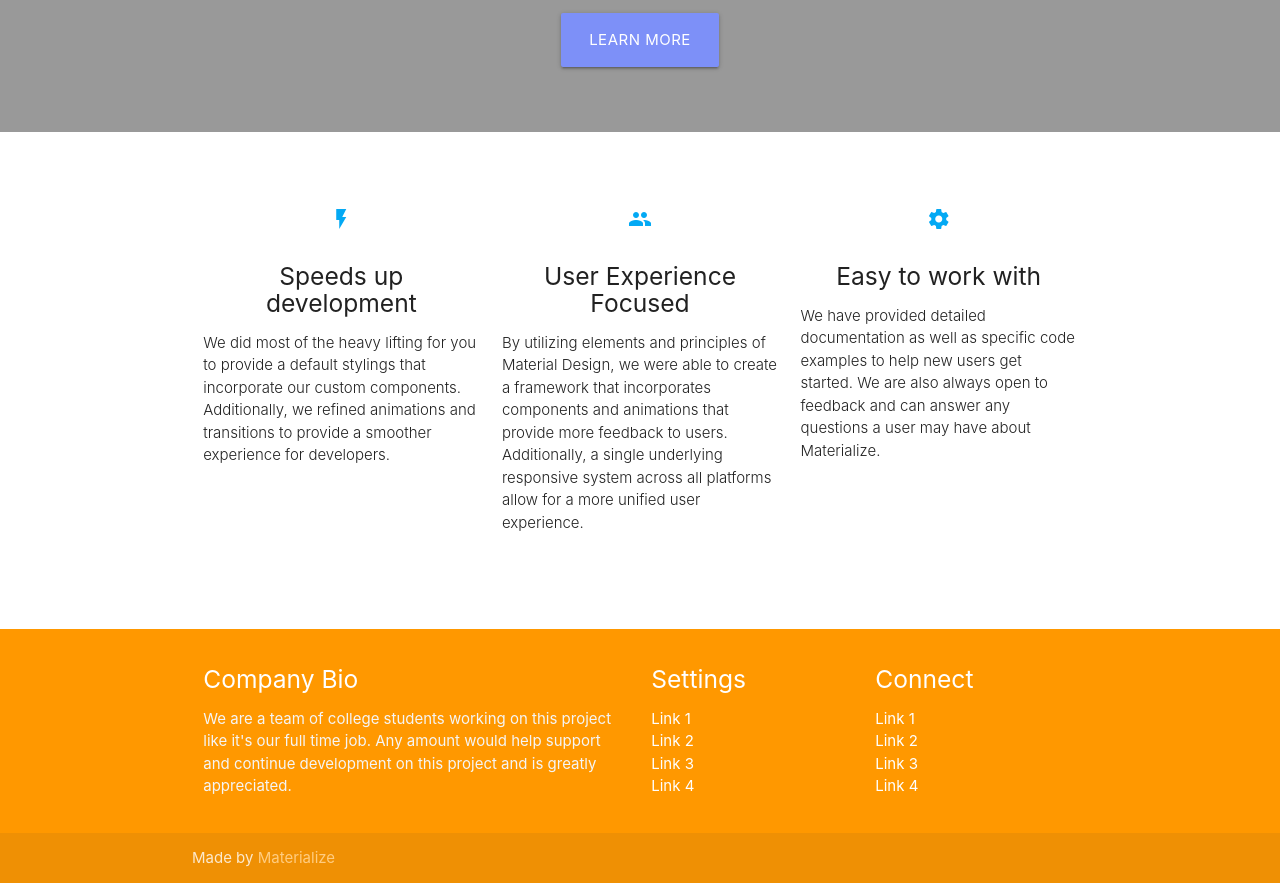
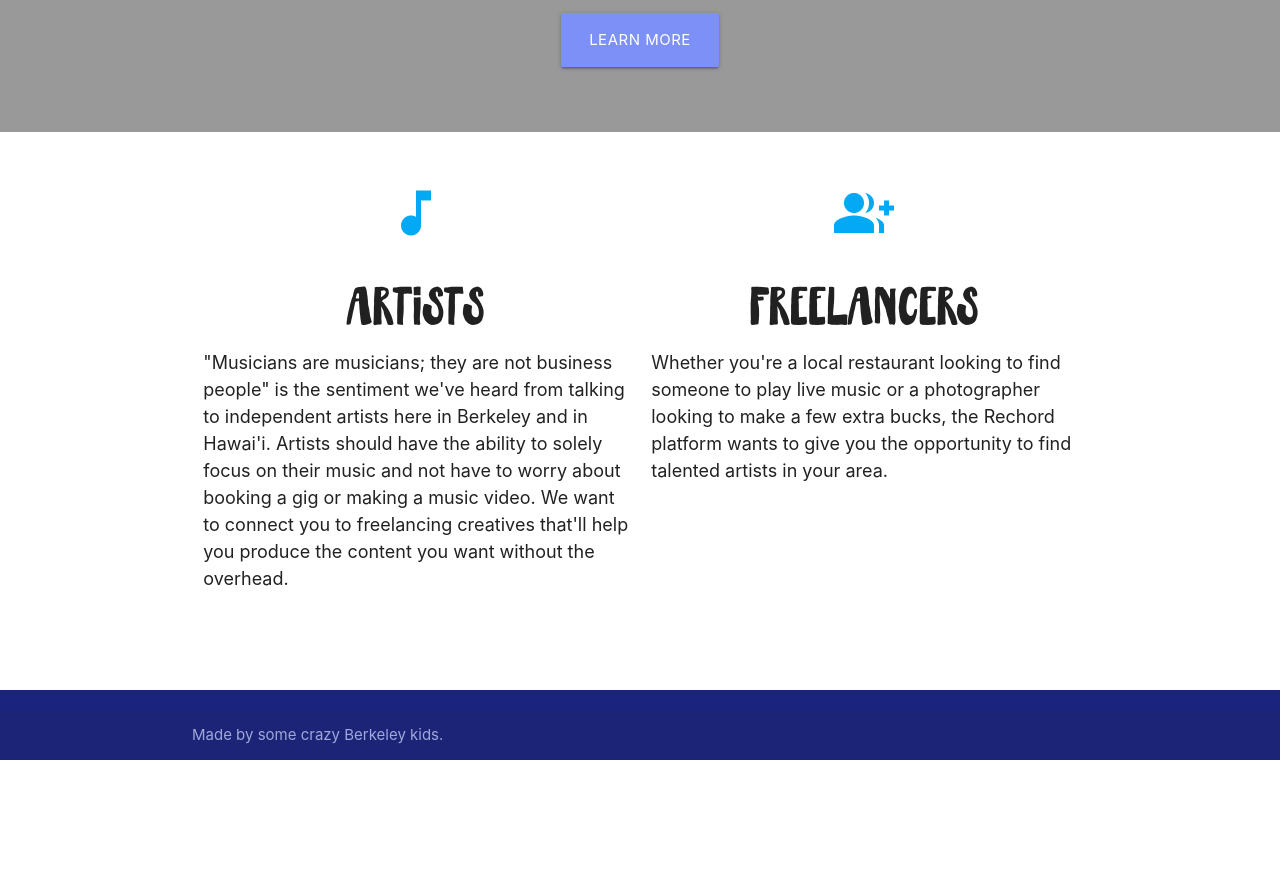
Before and after one commit to rechordmusic/rechordmusic, a plain HTML site: page index.html in a window 1280 px wide. Shown: the part 460-1343 px from the top of the page. After the commit the page ends 1220 px from the top, so only its background shows below. Drawn offline with nearby package versions, Linux system fonts and the light colour scheme.

Commit message:
added hecka stuff and got the scroll feature to work

```diff
--- a/assets/css/index.css
+++ b/assets/css/index.css
@@ -26,6 +26,15 @@ nav li {
 
 
 /* ----- Body ----- */
+
+/* ----- helpers ----- */
+.StrikeOneFont {
+	font-family: StrikeOne;
+}
+
+.QuestFont {
+	font-family: Quest;
+}
 
 /* ----- header ----- */
 
@@ -62,3 +71,7 @@ nav li {
 	background: #5A57A7;
 	color: white;
 }
+
+#features p.medium {
+	font-size: 18px;
+}
--- /dev/null
+++ b/assets/scripts/app.js
@@ -0,0 +1,5 @@
+document.addEventListener('DOMContentLoaded', function() {
+	var elems = document.querySelectorAll('.scrollspy');
+	var options = {}
+	var instances = M.ScrollSpy.init(elems, options);
+});
--- a/index.html
+++ b/index.html
@@ -37,7 +37,7 @@
 				<a href="#" class="brand-logo">RECHORD</a>
 				<ul id="nav-mobile" class="right hide-on-med-and-down">
 					<li><a href="#">ABOUT</a></li>
-					<li><a href="#">HOW IT WORKS</a></li>
+					<li><a href="#features">HOW IT WORKS</a></li>
 					<li><a href="#">TEAM</a></li>
 				</ul>
 			</div>
@@ -50,7 +50,7 @@
 	      <h4 class="header col s10 offset-s1 light" id="slogan">Access the resources of a music label without signing away your ownership.</h4>
 	    </div>
 	    <div class="row center">
-	      <a href="#" class="btn-large waves-effect waves-light">Learn More</a>
+	      <a href="#features" class="btn-large waves-effect waves-light">Learn More</a>
 	    </div>
 	    <br><br>
 
@@ -59,34 +59,25 @@
 
 
 	  <div class="container">
-    <div class="section scrollspy">
+    <div id="features" class="section scrollspy">
 
       <!--   Icon Section   -->
       <div class="row">
-        <div class="col s12 m4">
+        <div class="col s12 m6">
           <div class="icon-block">
-            <h2 class="center light-blue-text"><i class="material-icons">flash_on</i></h2>
-            <h5 class="center">Speeds up development</h5>
+            <h2 class="center light-blue-text"><i class="material-icons medium">music_note</i></h2>
+            <h3 class="center StrikeOneFont">Artists</h3>
 
-            <p class="light">We did most of the heavy lifting for you to provide a default stylings that incorporate our custom components. Additionally, we refined animations and transitions to provide a smoother experience for developers.</p>
+            <p class="medium">"Musicians are musicians; they are not business people" is the sentiment we've heard from talking to independent artists here in Berkeley and in Hawai'i. Artists should have the ability to solely focus on their music and not have to worry about booking a gig or making a music video. We want to connect you to freelancing creatives that'll help you produce the content you want without the overhead.</p>
           </div>
         </div>
 
-        <div class="col s12 m4">
+        <div class="col s12 m6">
           <div class="icon-block">
-            <h2 class="center light-blue-text"><i class="material-icons">group</i></h2>
-            <h5 class="center">User Experience Focused</h5>
+            <h2 class="center light-blue-text"><i class="material-icons medium">group_add</i></h2>
+            <h3 class="center StrikeOneFont">Freelancers</h3>
 
-            <p class="light">By utilizing elements and principles of Material Design, we were able to create a framework that incorporates components and animations that provide more feedback to users. Additionally, a single underlying responsive system across all platforms allow for a more unified user experience.</p>
-          </div>
-        </div>
-
-        <div class="col s12 m4">
-          <div class="icon-block">
-            <h2 class="center light-blue-text"><i class="material-icons">settings</i></h2>
-            <h5 class="center">Easy to work with</h5>
-
-            <p class="light">We have provided detailed documentation as well as specific code examples to help new users get started. We are also always open to feedback and can answer any questions a user may have about Materialize.</p>
+            <p class="medium">Whether you're a local restaurant looking to find someone to play live music or a photographer looking to make a few extra bucks, the Rechord platform wants to give you the opportunity to find talented artists in your area.</p>
           </div>
         </div>
       </div>
@@ -97,8 +88,8 @@
 
 
 
-	<footer class="page-footer orange">
-    <div class="container">
+	<footer class="page-footer indigo darken-4">
+<!--     <div class="container">
       <div class="row">
         <div class="col l6 s12">
           <h5 class="white-text">Company Bio</h5>
@@ -123,16 +114,15 @@
           </ul>
         </div>
       </div>
-    </div>
+    </div> -->
     <div class="footer-copyright">
-      <div class="container">
-      Made by <a class="orange-text text-lighten-3" href="http://materializecss.com">Materialize</a>
+      <div class="container indigo-text text-lighten-3">
+      Made by some crazy Berkeley kids.
       </div>
     </div>
   </footer>
 
-
-
 	<script src="https://cdnjs.cloudflare.com/ajax/libs/materialize/1.0.0/js/materialize.min.js"></script>
+	<script src="assets/scripts/app.js"></script>
 </body>
 </html>
```
